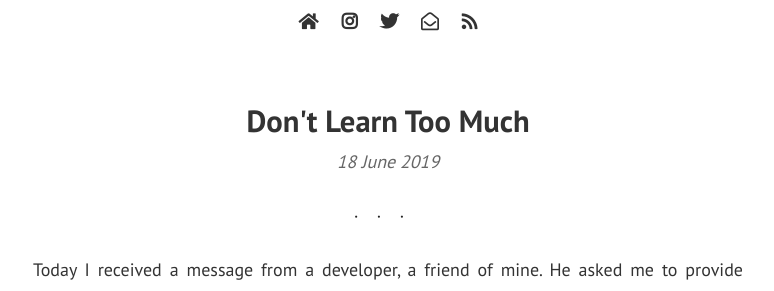
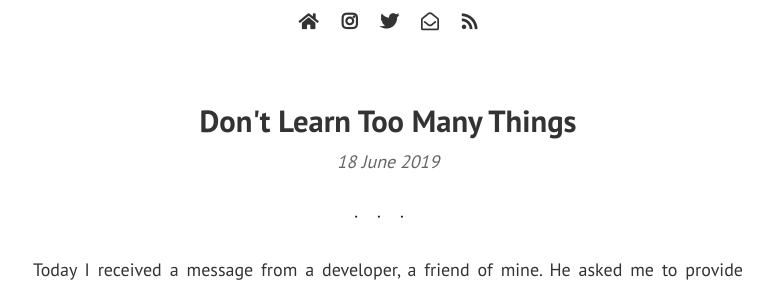
Before and after one commit to unicorncoding/unicorncoding.github.io, a Jekyll site: the page built from _posts/2019-06-18-dont-learn-too-many-things.md, in a window 1280 px wide. Shown: the part 281-572 px from the top of the page, without its empty margins (252-1026 px from the left). Built offline with Jekyll 4.4.1, drawn with Linux system fonts in a browser that asks for light colours; nearby versions of some CDN libraries; comment, search, counter and statistics services are not loaded.

Commit message:
fix article name [don't learn too much -> don't learn too many things]

```diff
--- a/_posts/2019-06-18-dont-learn-too-much.md
+++ b/_posts/2019-06-18-dont-learn-too-many-things.md
@@ -1,6 +1,6 @@
 ---
 layout: post
-title: Don't Learn Too Much
+title: Don't Learn Too Many Things
 image: dont-learn-too-much.jpg
 
 ---
```
